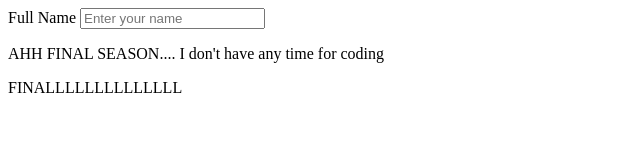
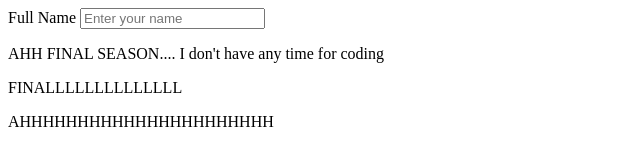
Before and after one commit to isaemi/validate-form, a plain HTML site: page index.html in a window 1280 px wide. Shown: the whole page, without its empty margins (0-640 px from the left). Drawn offline with Linux system fonts and the light colour scheme.

Commit message:
04/15/2024

```diff
--- a/index.html
+++ b/index.html
@@ -14,6 +14,7 @@
                 <input type="text" placeholder="Enter your name">
                 <p>AHH FINAL SEASON.... I don't have any time for coding</p>
                 <p>FINALLLLLLLLLLLLLL</p>
+                <p>AHHHHHHHHHHHHHHHHHHHHHH</p>
             </div>
         </form>
     </div>
```
